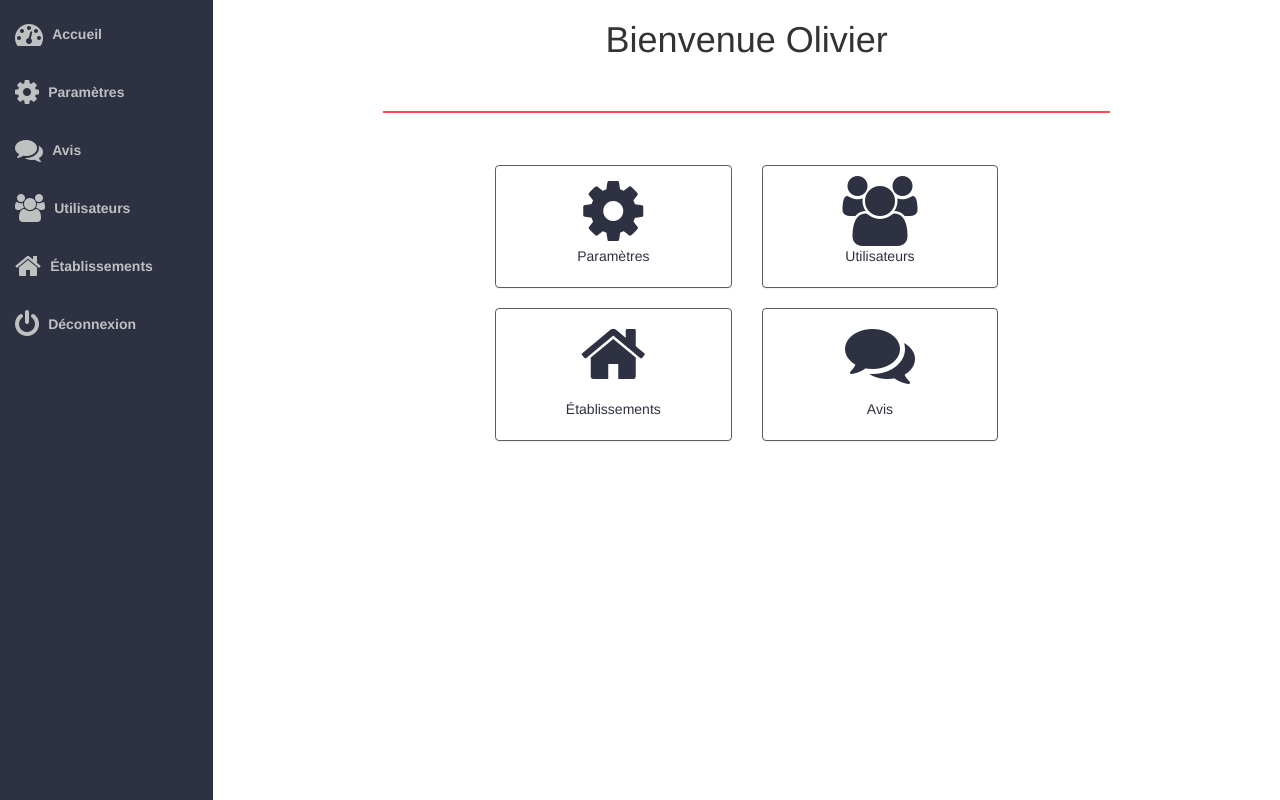
After one commit to LaurentNougaret/sf3_project, a Symfony app: template src/CaradvisorBundle/Resources/views/Admin/Default/home.html.twig in a window 1280 px wide. The commit adds this page. Run offline with Twig, Linux system fonts and the light colour scheme; the template is opened without the code that fills it, so the values that code supplies are empty; some libraries are stand-ins or nearby versions.

Commit message:
admin home page done

```diff
--- a/src/CaradvisorBundle/Controller/AdminController.php
+++ b/src/CaradvisorBundle/Controller/AdminController.php
@@ -40,7 +40,7 @@ class AdminController extends Controller
      */
     public function viewDashboard()
     {
-        return $this->render('@Caradvisor/Admin/Default/test.html.twig');
+        return $this->render('@Caradvisor/Admin/Default/home.html.twig');
     }
 
     /**
--- /dev/null
+++ b/src/CaradvisorBundle/Resources/views/Admin/AdminPartials/adminNav.html.twig
@@ -0,0 +1,26 @@
+{% block body %}
+    <section id="adminnav">
+        <div class="col-xs-2 sideNav">
+            <ul class="nav nav-pills nav-stacked">
+                <li>
+                    <a href="#"><i class="fa fa-tachometer fa-2x" aria-hidden="true"></i><p>Accueil</p></a>
+                </li>
+                <li>
+                    <a href="#"><i class="fa fa-cog fa-2x" aria-hidden="true"></i><p>Paramètres</p></a>
+                </li>
+                <li>
+                    <a href="#"><i class="fa fa-comments fa-2x" aria-hidden="true"></i><p>Avis</p></a>
+                </li>
+                <li>
+                    <a href="#"><i class="fa fa-users fa-2x" aria-hidden="true"></i><p>Utilisateurs</p></a>
+                </li>
+                <li>
+                    <a href="#"><i class="fa fa-home fa-2x" aria-hidden="true"></i><p>Établissements</p></a>
+                </li>
+                <li>
+                    <a href="#"><i class="fa fa-power-off fa-2x" aria-hidden="true"></i><p>Déconnexion</p></a>
+                </li>
+            </ul>
+        </div>
+    </section>
+{% endblock %}
--- /dev/null
+++ b/src/CaradvisorBundle/Resources/views/Admin/Default/home.html.twig
@@ -0,0 +1,81 @@
+{% extends "@Caradvisor/Admin/index.html.twig" %}
+{% block body %}
+
+<section id="adminHome">
+    <div class="col-xs-10">
+        <h1 class="text-center">Bienvenue Olivier</h1>
+        <hr class="text-center">
+        <div class="row">
+            <div class="col-xs-6 col-md-3 col-md-offset-3 bloc">
+                <a href="#">
+                    <div class="text-center panel">
+                        <div class="panel-heading">
+                            <div class="row">
+                                <div class="col-xs-12">
+                                    <i class="fa fa-cog fa-5x" aria-hidden="true"></i>
+                                </div>
+                                <div class="col-xs-12">
+                                    <p class="announcement-text">Paramètres</p>
+                                </div>
+                            </div>
+                        </div>
+                    </div>
+                </a>
+            </div>
+
+            <div class="col-xs-6 col-md-3 bloc">
+                <a href="#">
+                    <div class="text-center panel">
+                        <div class="panel-heading">
+                            <div class="row">
+                                <div class="col-xs-12">
+                                    <i class="fa fa-users fa-5x" aria-hidden="true"></i>
+                                </div>
+                                <div class="col-xs-12">
+                                    <p class="announcement-text">Utilisateurs</p>
+                                </div>
+                            </div>
+                        </div>
+                    </div>
+                </a>
+            </div>
+        </div>
+        <div class="row">
+            <div class="col-xs-6 col-md-3 col-md-offset-3 bloc">
+                <a href="#">
+                    <div class="text-center panel">
+                        <div class="panel-heading">
+                            <div class="row">
+                                <div class="col-xs-12">
+                                    <i class="fa fa-home fa-5x" aria-hidden="true"></i>
+                                </div>
+                                <div class="col-xs-12">
+                                    <p class="announcement-heading"></p>
+                                    <p class="announcement-text">Établissements</p>
+                                </div>
+                            </div>
+                        </div>
+                    </div>
+                </a>
+            </div>
+            <div class="col-xs-6 col-md-3 bloc">
+                <a href="#">
+                    <div class="text-center panel">
+                        <div class="panel-heading">
+                            <div class="row">
+                                <div class="col-xs-12">
+                                    <i class="fa fa-comments fa-5x" aria-hidden="true"></i>
+                                </div>
+                                <div class="col-xs-12">
+                                    <p class="announcement-heading"></p>
+                                    <p class="announcement-text">Avis</p>
+                                </div>
+                            </div>
+                        </div>
+                    </div>
+                </a>
+            </div>
+        </div>
+    </div>
+</section>
+{% endblock %}
--- a/src/CaradvisorBundle/Resources/views/Admin/Default/test.html.twig
+++ /dev/null
@@ -1,6 +0,0 @@
-{% extends "@Caradvisor/Admin/index.html.twig" %}
-{% block body %}
-
-    <h1>Test if administrator is logged in</h1>
-
-{% endblock %}
--- a/src/CaradvisorBundle/Resources/views/Admin/index.html.twig
+++ b/src/CaradvisorBundle/Resources/views/Admin/index.html.twig
@@ -15,16 +15,17 @@
           crossorigin="anonymous">
     <!-- Local CSS -->
     <link rel="stylesheet" href="{{ asset ('css/admin.css') }}">
+    <link rel="stylesheet" href="{{ asset ('css/adminNav.css') }}">
     <!-- External CSS -->
     <link href="https://maxcdn.bootstrapcdn.com/font-awesome/4.7.0/css/font-awesome.min.css" rel="stylesheet"
           integrity="sha384-wvfXpqpZZVQGK6TAh5PVlGOfQNHSoD2xbE+QkPxCAFlNEevoEH3Sl0sibVcOQVnN" crossorigin="anonymous">
     {% block stylesheets %}{% endblock %}
 </head>
 <body>
+                {% include ('@Caradvisor/Admin/AdminPartials/adminNav.html.twig') %}
+                {% block body %}
+                {% endblock %}
 
-{% block body %}
-    {% include ('@Caradvisor/Admin/Default/home.html.twig') %}
-{% endblock %}
 
 <!-- Latest compiled and minified JavaScript (Bootstrap & JQuery) -->
 <script src="http://code.jquery.com/jquery-3.2.1.min.js"
@@ -33,8 +34,6 @@
 <script src="https://maxcdn.bootstrapcdn.com/bootstrap/3.3.7/js/bootstrap.min.js"
         integrity="sha384-Tc5IQib027qvyjSMfHjOMaLkfuWVxZxUPnCJA7l2mCWNIpG9mGCD8wGNIcPD7Txa"
         crossorigin="anonymous"></script>
-<!-- External JS -->
-<script type="text/javascript" src='https://cdnjs.cloudflare.com/ajax/libs/jqueryui/1.12.1/jquery-ui.js'></script>
 <!-- Local JS -->
 {% block javascripts %}{% endblock %}
 </body>
--- a/src/CaradvisorBundle/Resources/views/User/home.html.twig
+++ b/src/CaradvisorBundle/Resources/views/User/home.html.twig
@@ -19,7 +19,6 @@
                                                     <i class="fa fa-address-card-o fa-5x" aria-hidden="true"></i>
                                                 </div>
                                                 <div class="col-xs-12">
-                                                    <p class="announcement-heading"></p>
                                                     <p class="announcement-text">Accéder à mon profil</p>
                                                 </div>
                                             </div>
--- a/web/css/admin.css
+++ b/web/css/admin.css
@@ -17,3 +17,32 @@
     background-color: #ff4756;
     outline: none;
 }
+
+/* -- Home -- */
+#adminHome hr {
+    border: 1px solid #ff4756;
+    width: 70%;
+    margin-top: 5%;
+    margin-bottom: 5%;
+}
+
+#adminHome .panel {
+    background-color: white; !important;
+    color: #2d3142;
+    border-color: #5e5e5e;
+    text-align: center;
+}
+
+#adminHome .panel:hover {
+    color: #ff4756;
+    transition: 0.5s ease;
+}
+
+
+@media (max-width: 380px) {
+    #adminHome .bloc {
+        display: block;
+        width: 80%;
+        margin-left: 10%;
+    }
+}
--- /dev/null
+++ b/web/css/adminNav.css
@@ -0,0 +1,54 @@
+#adminnav .sideNav {
+    padding: 0 !important;
+}
+
+#adminnav ul.nav.nav-pills.nav-stacked {
+    background-color: #2d3142;
+    height: 100vh;
+}
+
+#adminnav ul li a {
+    font-weight: bold;
+    font-size: 1.8vm;
+    color: #bfc0c0 !important;
+    margin-top: 10px;
+    display: flex;
+    align-items: center;
+}
+
+#adminnav ul li a:hover, #adminnav ul li a:focus, #adminnav ul li a:active {
+    color: #fff !important;
+    background-color: #ff4756;
+}
+
+#adminnav i {
+    margin-right: 5%;
+}
+
+#adminnav p {
+    margin: 0;
+}
+
+#adminnav .glyphicon {
+    font-size: 2em;
+}
+
+#adminnav li a:focus{
+    outline: none;
+}
+
+@media (max-width: 900px) {
+    #adminnav p {
+        display: none;
+    }
+
+    #adminnav ul li a {
+        justify-content: center;
+    }
+}
+
+@media (max-width: 480px) {
+    #adminnav ul.nav.nav-pills.nav-stacked {
+        height: 150vh;
+    }
+}
--- a/web/css/main.css
+++ b/web/css/main.css
@@ -109,7 +109,6 @@ body {
 
 .navbar ul li a:hover {
     color: #fff !important;
-    border-bottom: 1px solid #fff;
     border-bottom: 2px solid #ff4756;
     padding: 13px 0 7px 0;
     margin: 0 9px;
```
Also changed, not shown: web/img/picto/default_estab.svg (added).
